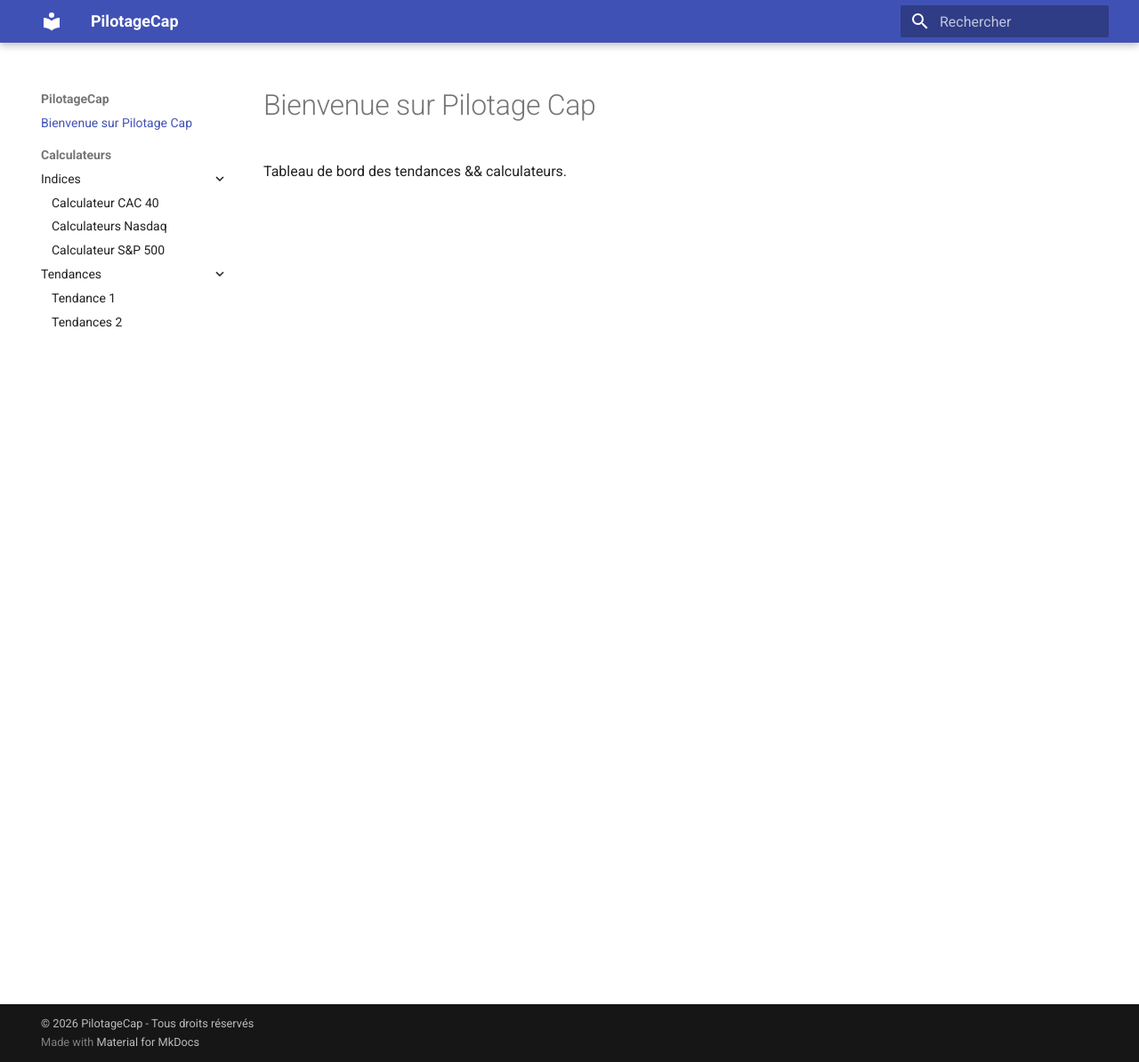
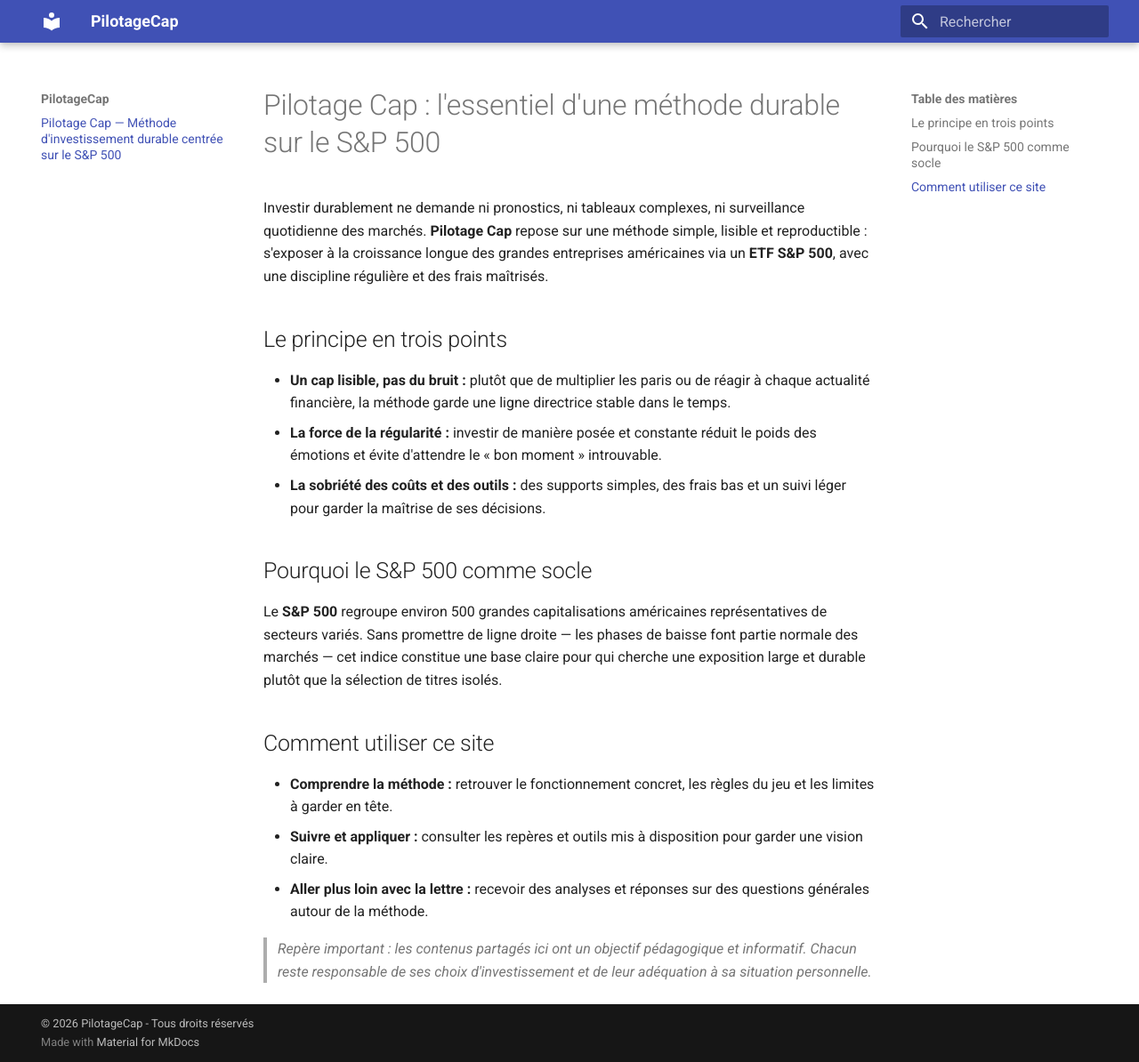
Before and after one commit to pilotagecap/pilotagecap.github.io, an MkDocs documentation site: the page built from docs/index.md, in a window 1280 px wide and 1194 px high. Shown: the whole window at 89% size. Built offline with MkDocs 1.6.1 and Material for MkDocs 9.7.7, drawn with Linux system fonts in a browser that asks for light colours.

Commit message:
Message de mise à jour

```diff
--- a/docs/index.md
+++ b/docs/index.md
@@ -1,3 +1,26 @@
-# Bienvenue sur Pilotage Cap
+---
+title: Pilotage Cap — Méthode d'investissement durable centrée sur le S&P 500
+description: Une approche claire, sobre et durable de l'investissement passif via un ETF S&P 500, sans bruit de marché ni prise de tête quotidienne.
+---
 
-Tableau de bord des tendances && calculateurs.
+# Pilotage Cap : l'essentiel d'une méthode durable sur le S&P 500
+
+Investir durablement ne demande ni pronostics, ni tableaux complexes, ni surveillance quotidienne des marchés. **Pilotage Cap** repose sur une méthode simple, lisible et reproductible : s'exposer à la croissance longue des grandes entreprises américaines via un **ETF S&P 500**, avec une discipline régulière et des frais maîtrisés.
+
+## Le principe en trois points
+
+* **Un cap lisible, pas du bruit :** plutôt que de multiplier les paris ou de réagir à chaque actualité financière, la méthode garde une ligne directrice stable dans le temps.
+* **La force de la régularité :** investir de manière posée et constante réduit le poids des émotions et évite d'attendre le « bon moment » introuvable.
+* **La sobriété des coûts et des outils :** des supports simples, des frais bas et un suivi léger pour garder la maîtrise de ses décisions.
+
+## Pourquoi le S&P 500 comme socle
+
+Le **S&P 500** regroupe environ 500 grandes capitalisations américaines représentatives de secteurs variés. Sans promettre de ligne droite — les phases de baisse font partie normale des marchés — cet indice constitue une base claire pour qui cherche une exposition large et durable plutôt que la sélection de titres isolés.
+
+## Comment utiliser ce site
+
+* **Comprendre la méthode :** retrouver le fonctionnement concret, les règles du jeu et les limites à garder en tête.
+* **Suivre et appliquer :** consulter les repères et outils mis à disposition pour garder une vision claire.
+* **Aller plus loin avec la lettre :** recevoir des analyses et réponses sur des questions générales autour de la méthode.
+
+> *Repère important : les contenus partagés ici ont un objectif pédagogique et informatif. Chacun reste responsable de ses choix d'investissement et de leur adéquation à sa situation personnelle.*
```
Also changed, not shown: site/Calculateurs/Indices/cac40.md (renamed from docs/calculateurs/Indices/cac40.md), site/Calculateurs/Indices/index.md (renamed from docs/calculateurs/Indices/index.md), site/Calculateurs/Indices/nasdaq.md (renamed from docs/calculateurs/Indices/nasdaq.md), site/Calculateurs/Indices/sp500.md (renamed from docs/calculateurs/Indices/sp500.md), site/Calculateurs/Tendances/index.md (renamed from docs/calculateurs/Tendances/index.md), site/Calculateurs/Tendances/tendance1.md (renamed from docs/calculateurs/Tendances/tendance1.md), site/Calculateurs/Tendances/tendance2.md (renamed from docs/calculateurs/Tendances/tendance2.md).
